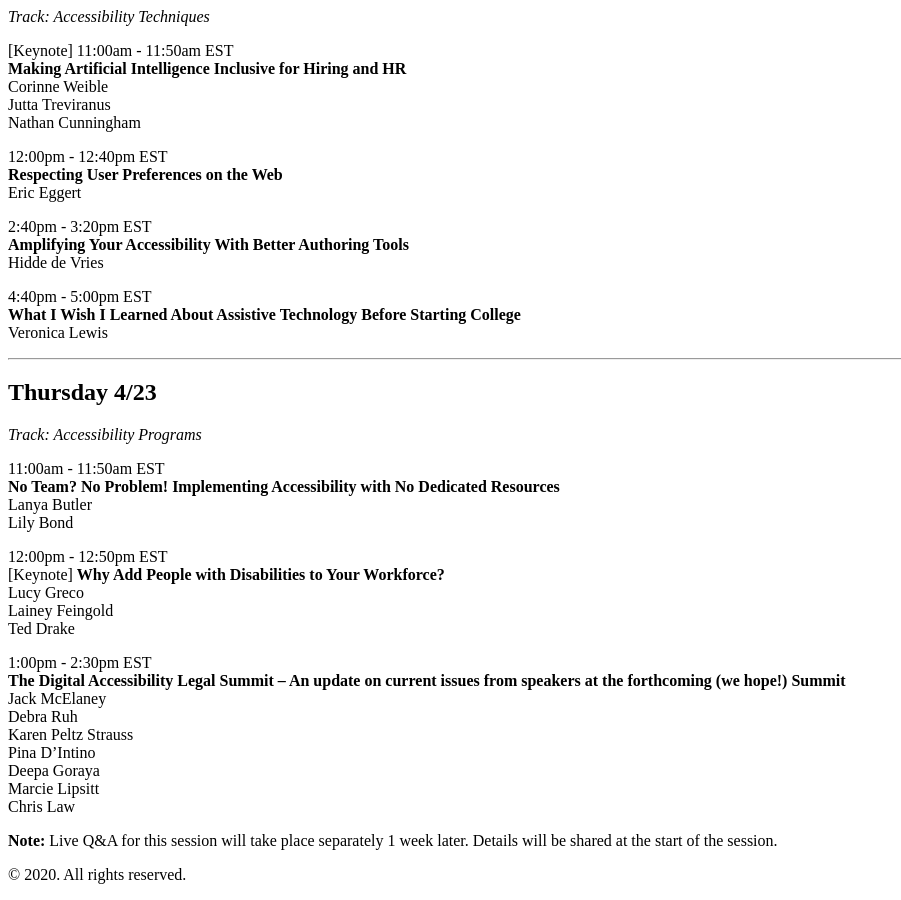
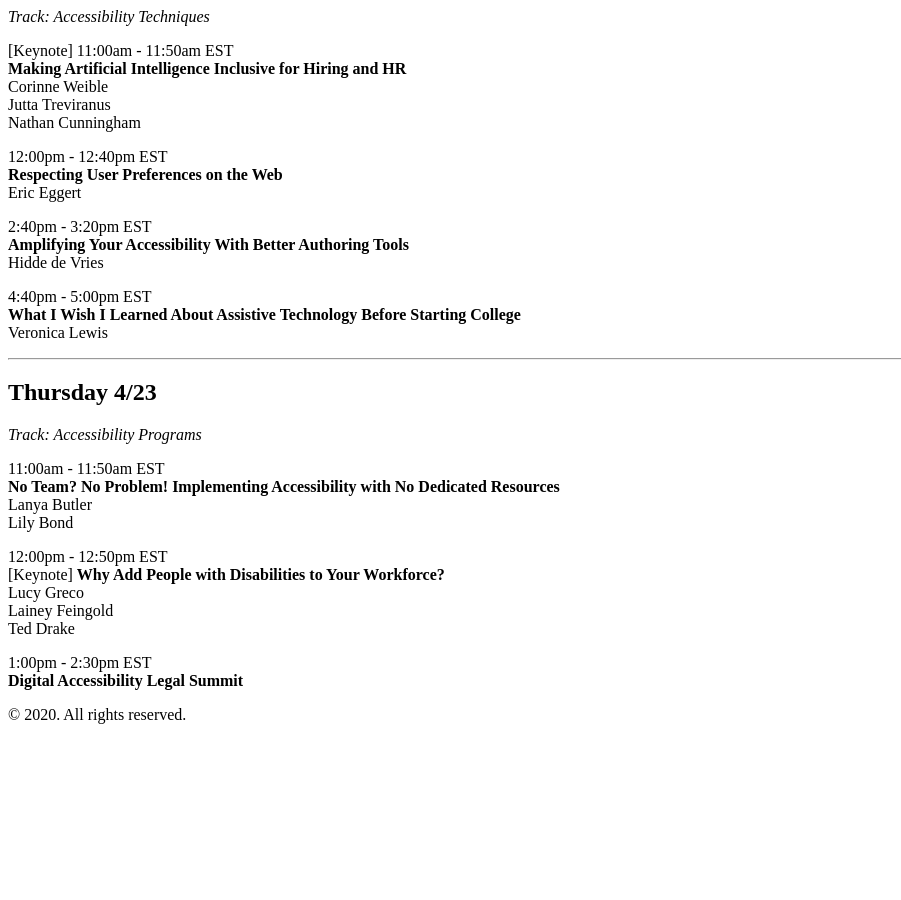
Before and after one commit to chiefkikio/AFutureDate, a Jekyll site: the page built from session_schedule.md, in a window 1280 px wide and 900 px high, scrolled down 4668 px. Shown: the whole window, without its empty margins (0-901 px from the left). Built offline with Jekyll 4.4.1, drawn with Linux system fonts in a browser that asks for light colours; Markdown is read by kramdown in place of the engine named in the settings; after the commit the page ends 5408 px from its top, so only the background shows below that.

Commit message:
Revert "Issue #53"
This reverts commit a44d6d1338564ace3190fc752feb4125c6bc3f4c.

```diff
--- a/session_schedule.md
+++ b/session_schedule.md
@@ -74,13 +74,4 @@ Lainey Feingold <br>
 Ted Drake <br>
 
 1:00pm - 2:30pm EST <br>
-**The Digital Accessibility Legal Summit – An update on current issues from speakers at the forthcoming (we hope!) Summit**<br>
-Jack McElaney<br>
-Debra Ruh<br>
-Karen Peltz Strauss<br>
-Pina D’Intino<br>
-Deepa Goraya<br>
-Marcie Lipsitt<br>
-Chris Law<br>
-
-**Note:** Live Q&A for this session will take place separately 1 week later. Details will be shared at the start of the session.<br>
+**Digital Accessibility Legal Summit**
```
